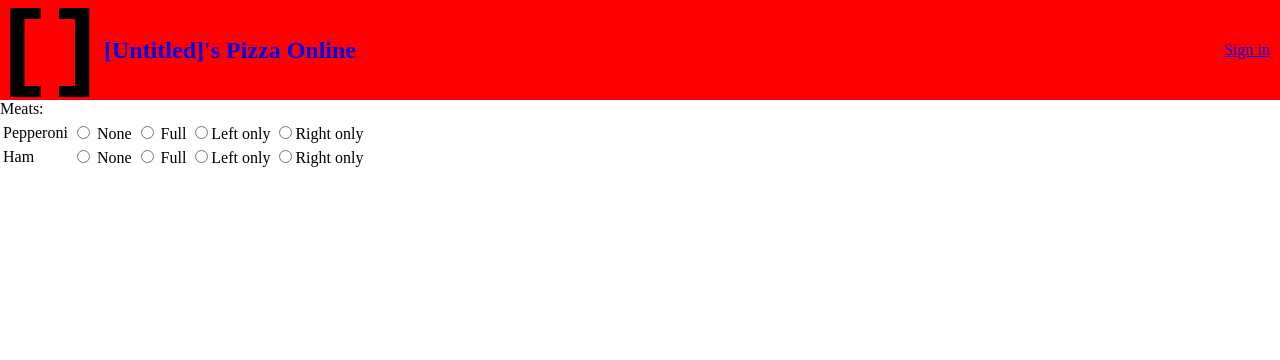
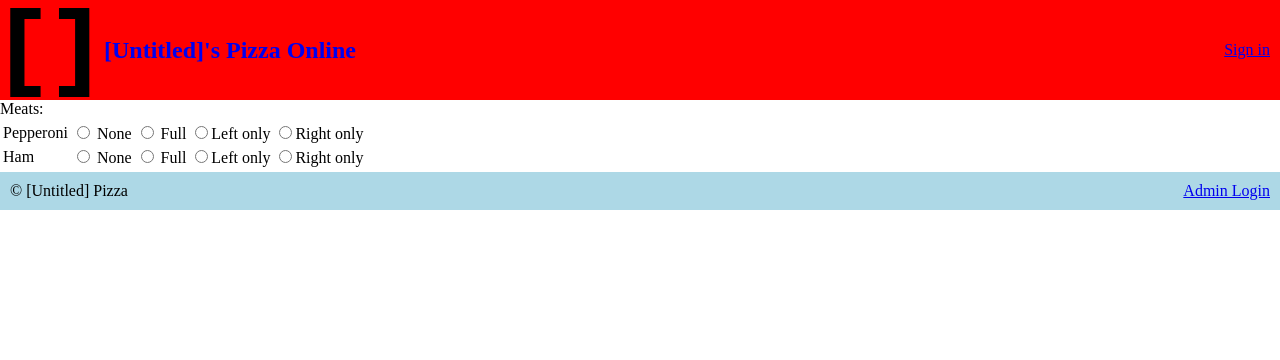
Before and after one commit to JJH132/ISP-TermProject, a PHP site: page /order.php in a window 1280 px wide. Shown: the top 360 px of the page. Run offline with PHP 8.4, Linux system fonts and the light colour scheme.

Commit message:
adding footer

```diff
--- a/css/default_style.css
+++ b/css/default_style.css
@@ -4,6 +4,13 @@ nav{
 	background-color: red;
 	display: flex;
     justify-content: space-between;
+}
+
+footer {
+	background-color: lightblue;
+	display: flex;
+    justify-content: space-between;
+    padding: 10px;
 }
 
 body{
--- /dev/null
+++ b/footer.php
@@ -0,0 +1,4 @@
+<footer>
+	<span>&copy; [Untitled] Pizza</span>
+	<a href="admin_login.php">Admin Login</a>
+</footer>
--- a/order.php
+++ b/order.php
@@ -40,6 +40,8 @@
 
         </table>
 
+        <?php include 'footer.php' ?>
+
         <script src="js/main.js"></script>
     </body>
 </html>
--- a/sign_in.php
+++ b/sign_in.php
@@ -48,6 +48,6 @@
                 <a href="order.html"><button id="order_now_button">Order Now</button></a>
         </span>
         <script src="js/main.js"></script>
-
+        <?php include 'footer.php' ?>
     </body>
 </html>
```
Also changed, not shown: index.php (added, +19 -0 lines).
